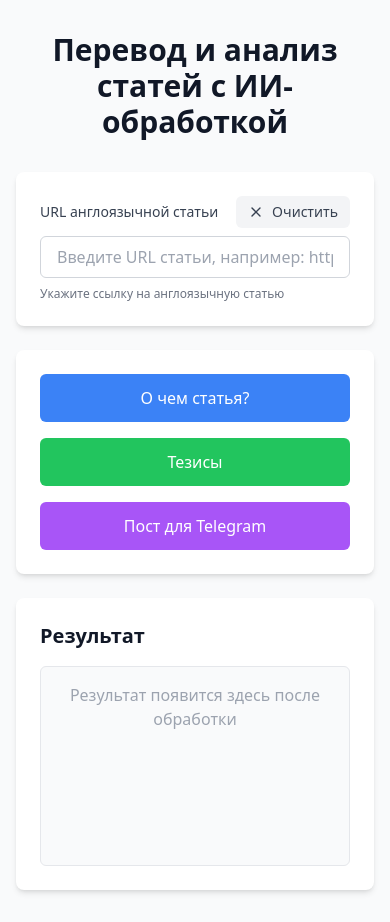
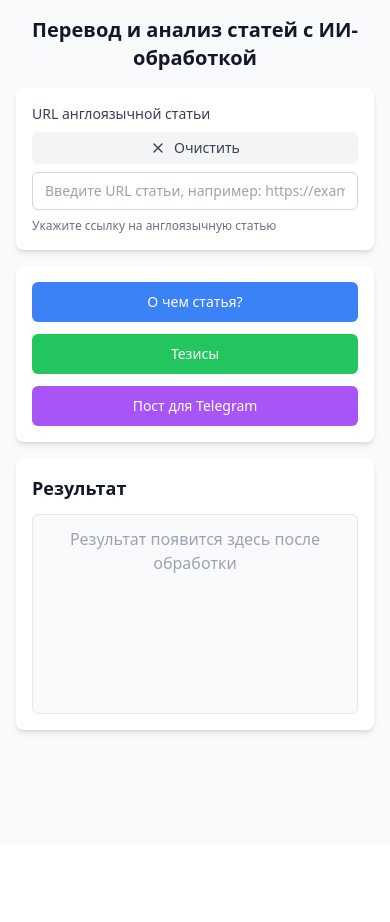
Before and after one commit to soal8877-ctrl/referent, a Next.js app: page / in a window 390 px wide. After the commit the page ends 844 px from the top, so only its background shows below. Built offline with nearby package versions, Linux system fonts and the light colour scheme.

Commit message:
добавлены адаптивные стили для мобильных устройств.

```diff
--- a/app/page.tsx
+++ b/app/page.tsx
@@ -147,22 +147,22 @@ export default function Home() {
   }
 
   return (
-    <main className="min-h-screen bg-gray-50 py-8 px-4">
+    <main className="min-h-screen bg-gray-50 py-4 sm:py-8 px-4">
       <div className="max-w-4xl mx-auto">
-        <h1 className="text-3xl font-bold text-gray-900 mb-8 text-center">
+        <h1 className="text-xl sm:text-2xl md:text-3xl font-bold text-gray-900 mb-4 sm:mb-6 md:mb-8 text-center px-2">
           Перевод и анализ статей с ИИ-обработкой
         </h1>
 
         {/* Поле ввода URL */}
-        <div className="bg-white rounded-lg shadow-md p-6 mb-6">
-          <div className="flex items-center justify-between mb-2">
+        <div className="bg-white rounded-lg shadow-md p-4 sm:p-6 mb-4 sm:mb-6">
+          <div className="flex flex-col sm:flex-row sm:items-center sm:justify-between gap-2 sm:gap-0 mb-2">
             <label htmlFor="url" className="block text-sm font-medium text-gray-700">
               URL англоязычной статьи
             </label>
             <button
               onClick={handleClear}
               disabled={loading}
-              className="flex items-center gap-2 px-3 py-1.5 text-sm font-medium text-gray-700 bg-gray-100 hover:bg-gray-200 rounded-md transition-colors disabled:opacity-50 disabled:cursor-not-allowed"
+              className="flex items-center justify-center gap-2 px-3 py-1.5 text-sm font-medium text-gray-700 bg-gray-100 hover:bg-gray-200 rounded-md transition-colors disabled:opacity-50 disabled:cursor-not-allowed w-full sm:w-auto"
               title="Очистить все поля и результаты"
             >
               <X className="h-4 w-4" />
@@ -175,7 +175,7 @@ export default function Home() {
             value={url}
             onChange={(e) => setUrl(e.target.value)}
             placeholder="Введите URL статьи, например: https://example.com/article"
-            className="w-full px-4 py-2 border border-gray-300 rounded-md focus:ring-2 focus:ring-blue-500 focus:border-blue-500 outline-none transition"
+            className="w-full px-3 sm:px-4 py-2 border border-gray-300 rounded-md focus:ring-2 focus:ring-blue-500 focus:border-blue-500 outline-none transition text-sm sm:text-base"
           />
           <p className="mt-2 text-xs text-gray-500">
             Укажите ссылку на англоязычную статью
@@ -183,13 +183,13 @@ export default function Home() {
         </div>
 
         {/* Кнопки действий */}
-        <div className="bg-white rounded-lg shadow-md p-6 mb-6">
-          <div className="grid grid-cols-1 md:grid-cols-3 gap-4">
+        <div className="bg-white rounded-lg shadow-md p-4 sm:p-6 mb-4 sm:mb-6">
+          <div className="grid grid-cols-1 md:grid-cols-3 gap-3 sm:gap-4">
             <button
               onClick={() => handleSubmit('summary')}
               disabled={loading}
               title="Получить краткое содержание статьи на русском языке"
-              className={`px-6 py-3 rounded-md font-medium transition-all ${
+              className={`px-4 sm:px-6 py-2.5 sm:py-3 rounded-md font-medium transition-all text-sm sm:text-base ${
                 activeButton === 'summary'
                   ? 'bg-blue-600 text-white'
                   : 'bg-blue-500 text-white hover:bg-blue-600'
@@ -202,7 +202,7 @@ export default function Home() {
               onClick={() => handleSubmit('thesis')}
               disabled={loading}
               title="Выделить основные тезисы статьи в виде пронумерованного списка"
-              className={`px-6 py-3 rounded-md font-medium transition-all ${
+              className={`px-4 sm:px-6 py-2.5 sm:py-3 rounded-md font-medium transition-all text-sm sm:text-base ${
                 activeButton === 'thesis'
                   ? 'bg-green-600 text-white'
                   : 'bg-green-500 text-white hover:bg-green-600'
@@ -215,7 +215,7 @@ export default function Home() {
               onClick={() => handleSubmit('telegram')}
               disabled={loading}
               title="Создать готовый пост для Telegram канала с эмодзи и хэштегами"
-              className={`px-6 py-3 rounded-md font-medium transition-all ${
+              className={`px-4 sm:px-6 py-2.5 sm:py-3 rounded-md font-medium transition-all text-sm sm:text-base ${
                 activeButton === 'telegram'
                   ? 'bg-purple-600 text-white'
                   : 'bg-purple-500 text-white hover:bg-purple-600'
@@ -228,10 +228,10 @@ export default function Home() {
 
         {/* Блок статуса процесса */}
         {loading && processingStage && (
-          <div className="bg-blue-50 border border-blue-200 rounded-lg p-4 mb-6">
-            <div className="flex items-center space-x-3">
-              <div className="animate-spin rounded-full h-5 w-5 border-b-2 border-blue-600"></div>
-              <p className="text-sm text-blue-800">
+          <div className="bg-blue-50 border border-blue-200 rounded-lg p-3 sm:p-4 mb-4 sm:mb-6">
+            <div className="flex items-center space-x-2 sm:space-x-3">
+              <div className="animate-spin rounded-full h-4 w-4 sm:h-5 sm:w-5 border-b-2 border-blue-600 flex-shrink-0"></div>
+              <p className="text-xs sm:text-sm text-blue-800 break-words">
                 {processingStage === 'parsing'
                   ? 'Загружаю статью...'
                   : processingStage === 'ai'
@@ -250,49 +250,49 @@ export default function Home() {
 
         {/* Блок ошибок */}
         {error && (
-          <Alert variant="destructive" className="mb-6">
-            <AlertCircle className="h-4 w-4" />
+          <Alert variant="destructive" className="mb-4 sm:mb-6">
+            <AlertCircle className="h-4 w-4 flex-shrink-0" />
             <AlertTitle>Ошибка</AlertTitle>
-            <AlertDescription>{error}</AlertDescription>
+            <AlertDescription className="break-words">{error}</AlertDescription>
           </Alert>
         )}
 
         {/* Блок результата */}
-        <div ref={resultRef} className="bg-white rounded-lg shadow-md p-6">
-          <div className="flex items-center justify-between mb-4">
-            <h2 className="text-xl font-semibold text-gray-900">
+        <div ref={resultRef} className="bg-white rounded-lg shadow-md p-4 sm:p-6">
+          <div className="flex flex-col sm:flex-row sm:items-center sm:justify-between gap-3 sm:gap-0 mb-3 sm:mb-4">
+            <h2 className="text-lg sm:text-xl font-semibold text-gray-900">
               Результат
             </h2>
             {result && !loading && (
               <button
                 onClick={handleCopy}
-                className="flex items-center gap-2 px-4 py-2 text-sm font-medium text-white bg-blue-500 hover:bg-blue-600 rounded-md transition-colors"
+                className="flex items-center justify-center gap-2 px-3 sm:px-4 py-2 text-xs sm:text-sm font-medium text-white bg-blue-500 hover:bg-blue-600 rounded-md transition-colors w-full sm:w-auto"
                 title="Копировать результат"
               >
-                <Copy className="h-4 w-4" />
+                <Copy className="h-3.5 w-3.5 sm:h-4 sm:w-4" />
                 {copied ? 'Скопировано!' : 'Копировать'}
               </button>
             )}
           </div>
-          <div className="min-h-[200px] p-4 bg-gray-50 rounded-md border border-gray-200">
+          <div className="min-h-[200px] p-3 sm:p-4 bg-gray-50 rounded-md border border-gray-200">
             {loading ? (
               <p className="text-gray-400 text-center">Результат появится здесь после обработки</p>
             ) : result ? (
-              <div className="text-gray-700 text-sm overflow-auto max-h-[600px]">
+              <div className="text-gray-700 text-xs sm:text-sm overflow-auto max-h-[400px] sm:max-h-[600px] break-words">
                 {activeButton === 'thesis' ? (
                   // Для тезисов сохраняем нумерацию и структуру
-                  <div className="whitespace-pre-wrap font-sans">
+                  <div className="whitespace-pre-wrap font-sans break-words">
                     {result.split('\n').map((line, index) => {
                       // Проверяем, является ли строка нумерованным списком
                       if (/^\d+[\.\)]\s/.test(line.trim())) {
                         return (
-                          <div key={index} className="mb-2 pl-4">
+                          <div key={index} className="mb-2 pl-2 sm:pl-4 break-words">
                             {line}
                           </div>
                         )
                       }
                       return (
-                        <div key={index} className="mb-1">
+                        <div key={index} className="mb-1 break-words">
                           {line}
                         </div>
                       )
@@ -300,7 +300,7 @@ export default function Home() {
                   </div>
                 ) : activeButton === 'telegram' ? (
                   // Для поста Telegram сохраняем форматирование с эмодзи
-                  <div className="whitespace-pre-wrap font-sans leading-relaxed">
+                  <div className="whitespace-pre-wrap font-sans leading-relaxed break-words">
                     {result.split('\n').map((line, index) => {
                       // Определяем тип строки для форматирования
                       const isHeader = line.trim().length > 0 &&
@@ -311,19 +311,19 @@ export default function Home() {
 
                       if (isHashtag) {
                         return (
-                          <div key={index} className="mt-3 text-blue-600 font-medium">
+                          <div key={index} className="mt-3 text-blue-600 font-medium break-words">
                             {line}
                           </div>
                         )
                       } else if (isHeader) {
                         return (
-                          <div key={index} className="mb-3 text-lg font-semibold">
+                          <div key={index} className="mb-3 text-base sm:text-lg font-semibold break-words">
                             {line}
                           </div>
                         )
                       }
                       return (
-                        <div key={index} className="mb-2">
+                        <div key={index} className="mb-2 break-words">
                           {line}
                         </div>
                       )
@@ -331,9 +331,9 @@ export default function Home() {
                   </div>
                 ) : (
                   // Для остальных (summary, translate) - читабельные абзацы
-                  <div className="whitespace-pre-wrap font-sans leading-relaxed">
+                  <div className="whitespace-pre-wrap font-sans leading-relaxed break-words">
                     {result.split('\n\n').map((paragraph, index) => (
-                      <p key={index} className="mb-4 last:mb-0">
+                      <p key={index} className="mb-3 sm:mb-4 last:mb-0 break-words">
                         {paragraph}
                       </p>
                     ))}
```
